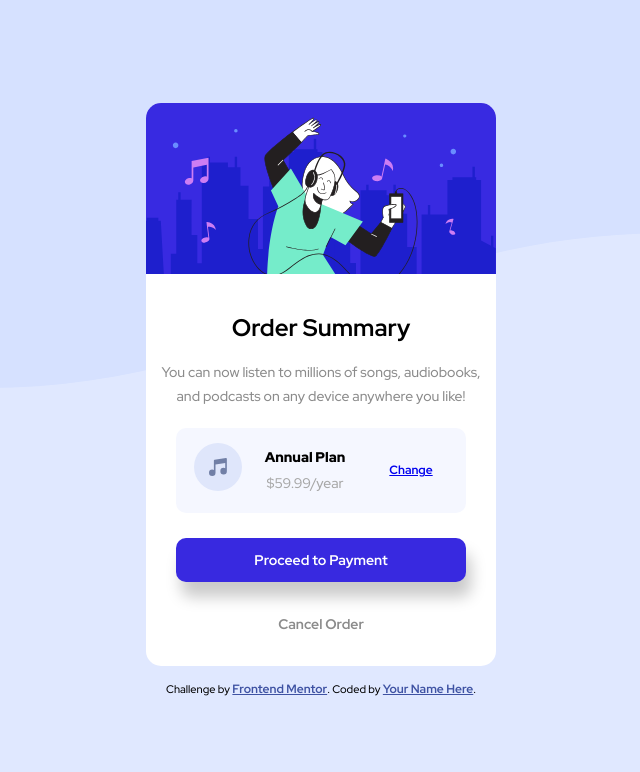
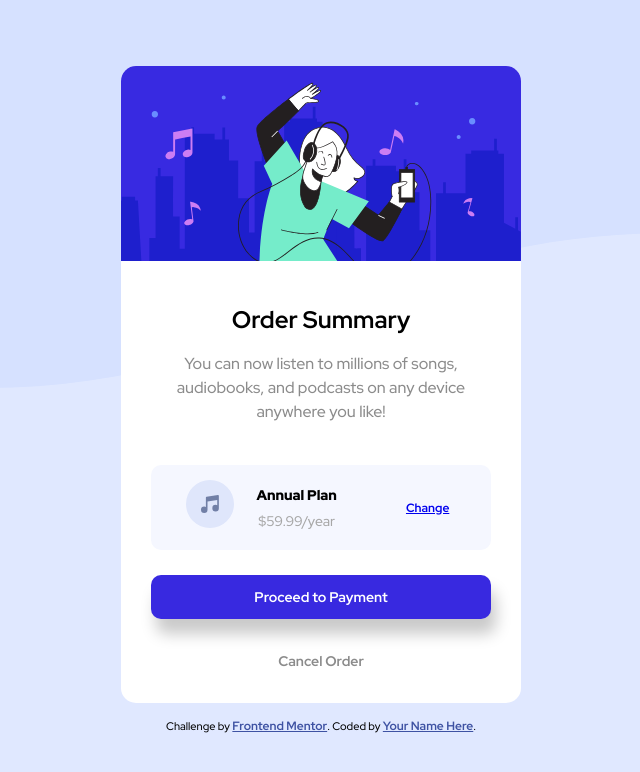
Before and after one commit to kajalchakole/order-summary-component-main, a plain HTML site: page index.html in a window 1280 px wide. Shown: the whole page, without its empty margins (319-959 px from the left). Drawn offline with Linux system fonts and the light colour scheme.

Commit message:
resolved issues with semantics

```diff
--- a/index.html
+++ b/index.html
@@ -10,7 +10,7 @@
 </head>
 <body>
 
-  <div id="container">
+  <main id="container">
     <figure class="hero-img">
       <img src="images/illustration-hero.svg" alt="Hero Image">
     </figure>
@@ -18,12 +18,12 @@
       <header>
         <h1>Order Summary</h1>
       </header>
-      <article>
+      <p>
         You can now listen to millions of songs, audiobooks, and podcasts on any
         device anywhere you like!
-      </article>
+      </p>
     </section>
-    <section class="card-plans">
+    <div class="card-plans">
       <article class="card-plan__details">
         <figure>
           <img src="images/icon-music.svg" alt="music">
@@ -40,16 +40,16 @@
       <a href="#">
         Change
       </a>
-    </section>
-    <section class="btn-bar">
+    </div>
+    <footer class="btn-bar">
       <a href="#" class="btn btn-primary">Proceed to Payment</a>
       <a href="#" class="btn">Cancel Order</a>
-    </section>
-  </div>
+    </footer>
+  </main>
 
-  <div class="attribution">
+  <footer class="attribution">
     Challenge by <a href="https://www.frontendmentor.io?ref=challenge" target="_blank">Frontend Mentor</a>.
     Coded by <a href="#">Your Name Here</a>.
-  </div>
+  </footer>
 </body>
 </html>
--- a/style.css
+++ b/style.css
@@ -23,7 +23,7 @@ body {
     font-weight: 500;
     line-height: 24px;
     color: rgb(139, 139, 139);
-    width: 350px;
+    width: 400px;
     background-color: white;
     border-radius: 15px;
     display: grid;
@@ -49,7 +49,7 @@ figure {
 }
 
 .card {
-    padding: 15px;
+    padding: 20px;
 }
 
 .card article {
```
Also changed, not shown: 1 other file.
